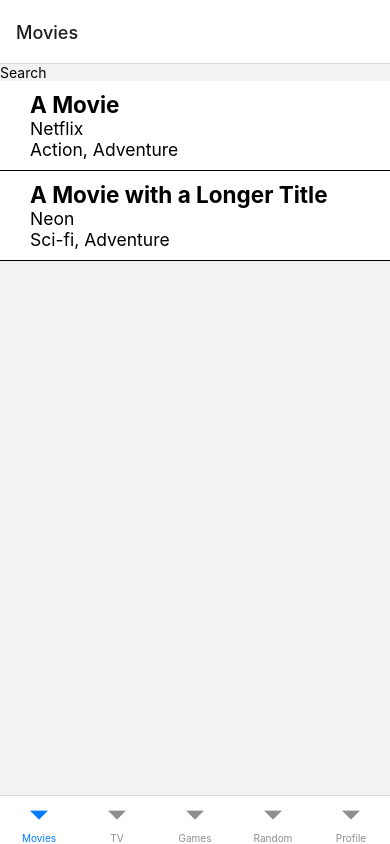
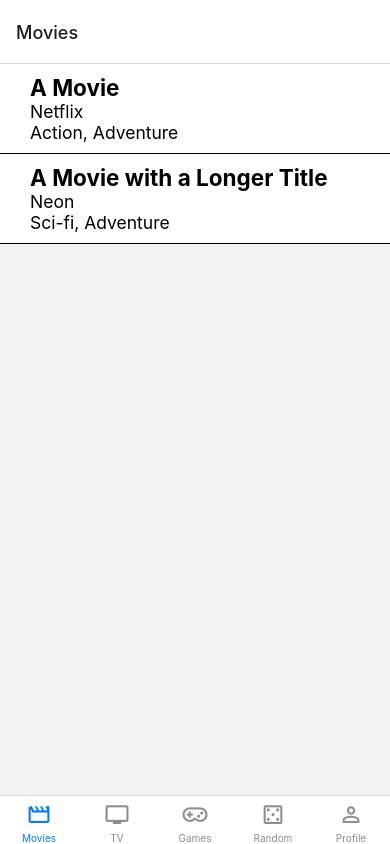
Before and after one commit to alexeastlake/media-list-app, a React Native app: screen /Movies in a window 390 px wide. Built offline with nearby package versions, Linux system fonts and the light colour scheme.

Commit message:
Added icons to navbar

```diff
--- a/App.js
+++ b/App.js
@@ -1,5 +1,5 @@
-import { StyleSheet, Text, View } from "react-native";
-import { NavigationContainer } from "@react-navigation/native";
+import {StyleSheet, Text, View} from "react-native";
+import {NavigationContainer} from "@react-navigation/native";
 import BottomTabs from "./BottomTabs";
 
 export default function App() {
--- a/BottomTabs.js
+++ b/BottomTabs.js
@@ -1,4 +1,5 @@
-import { createBottomTabNavigator } from "@react-navigation/bottom-tabs";
+import {createBottomTabNavigator} from "@react-navigation/bottom-tabs";
+import {MaterialCommunityIcons} from '@expo/vector-icons';
 import MovieListScreen from "./MovieListScreen"
 import TVListScreen from "./TVListScreen"
 import GameListScreen from "./GameListScreen"
@@ -9,7 +10,22 @@ const Tab = createBottomTabNavigator();
 
 export default function BottomTabs() {
   return (
-    <Tab.Navigator initialRouteName = {"Profile"}>
+    <Tab.Navigator initialRouteName = {"Profile"} screenOptions = {({route}) => ({
+      tabBarIcon: ({focused, color, size}) => {
+        switch (route.name) {
+          case "Movies":
+            return <MaterialCommunityIcons name = "movie-outline" size = {size} color= {color}/>;
+          case "TV":
+            return <MaterialCommunityIcons name = "television" size = {size} color= {color}/>;
+          case "Games":
+            return <MaterialCommunityIcons name = "gamepad-variant-outline" size = {size} color= {color}/>;
+          case "Random":
+            return <MaterialCommunityIcons name = "dice-5-outline" size = {size} color= {color}/>;
+          case "Profile":
+            return <MaterialCommunityIcons name = "account-outline" size = {size} color= {color}/>;
+        }
+      }
+    })}>
       <Tab.Screen name="Movies" component={MovieListScreen} />
       <Tab.Screen name="TV" component={TVListScreen} />
       <Tab.Screen name="Games" component={GameListScreen} />
--- a/GameListScreen.js
+++ b/GameListScreen.js
@@ -1,6 +1,6 @@
-import { Text, View } from "react-native";
+import {Text, View} from "react-native";
 import ItemList from "./ItemList";
-import  { getTypes } from "./controller";
+import  {getTypes} from "./controller";
 
 export default function GameListScreen() {
   return (
--- a/ItemList.js
+++ b/ItemList.js
@@ -1,4 +1,4 @@
-import { Text, View, FlatList, StyleSheet } from "react-native";
+import {Text, View, FlatList, StyleSheet} from "react-native";
 
 export default function ItemList(items) {
   return (
--- a/MovieListScreen.js
+++ b/MovieListScreen.js
@@ -1,11 +1,10 @@
-import { Text, View, TextInput } from "react-native";
+import {Text, View, TextInput} from "react-native";
 import ItemList from "./ItemList";
-import  { getTypes } from "./controller";
+import  {getTypes} from "./controller";
 
 export default function MovieListScreen() {
   return (
     <View>
-      <TextInput value={"Search"}/>
       <ItemList items = {getTypes("movie")}></ItemList>
     </View>
   );
--- a/TVListScreen.js
+++ b/TVListScreen.js
@@ -1,6 +1,6 @@
-import { Text, View } from "react-native";
+import {Text, View} from "react-native";
 import ItemList from "./ItemList";
-import  { getTypes } from "./controller";
+import  {getTypes} from "./controller";
 
 export default function TVListScreen() {
   return (
--- a/package.json
+++ b/package.json
@@ -17,7 +17,8 @@
     "react": "18.0.0",
     "react-native": "0.69.4",
     "react-native-safe-area-context": "4.3.1",
-    "react-native-screens": "~3.15.0"
+    "react-native-screens": "~3.15.0",
+    "react-native-vector-icons": "^9.2.0"
   },
   "devDependencies": {
     "@babel/core": "^7.12.9"
```
Also changed, not shown: 1 other file (tests, documents, lock files or other folders).
